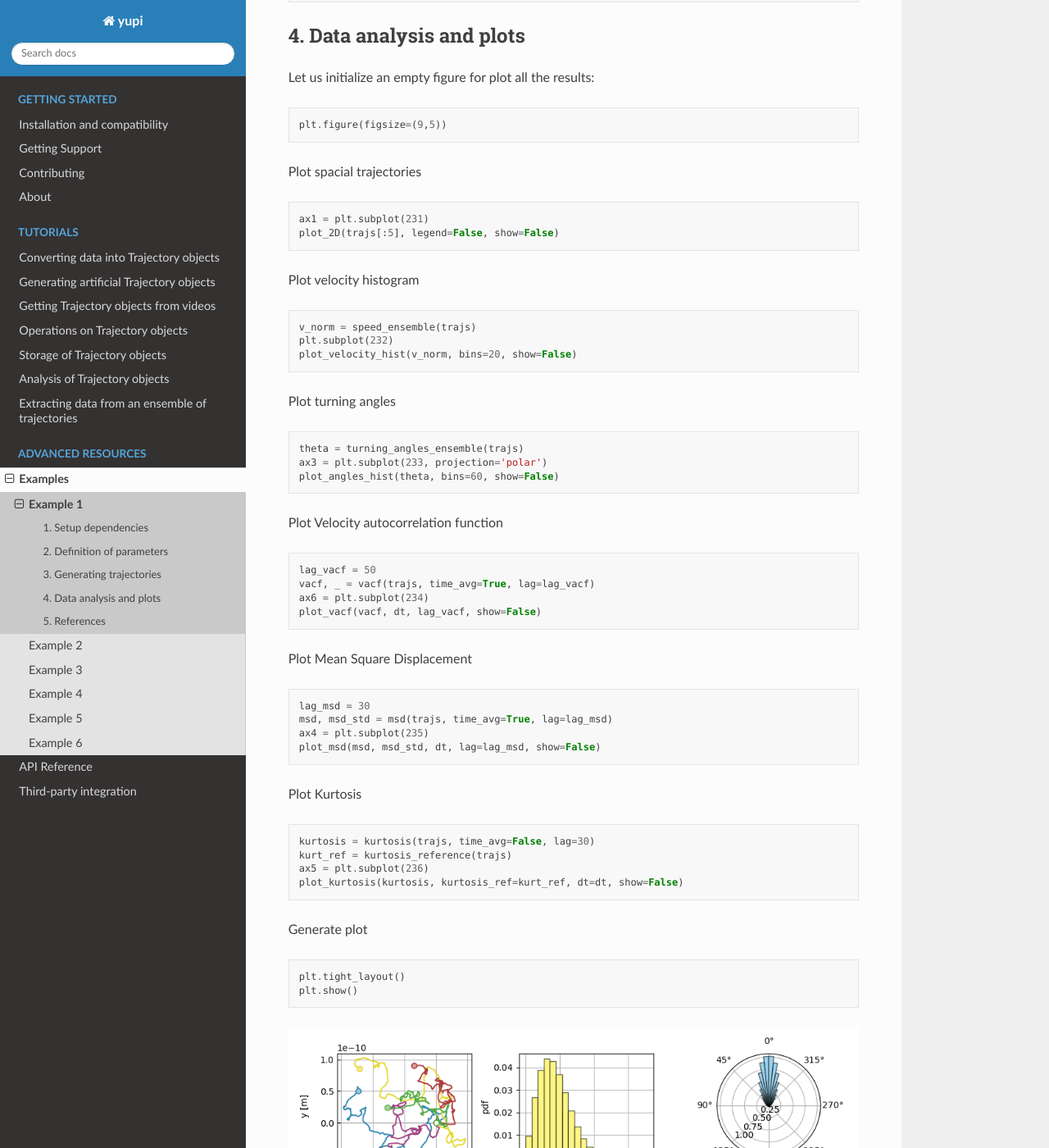
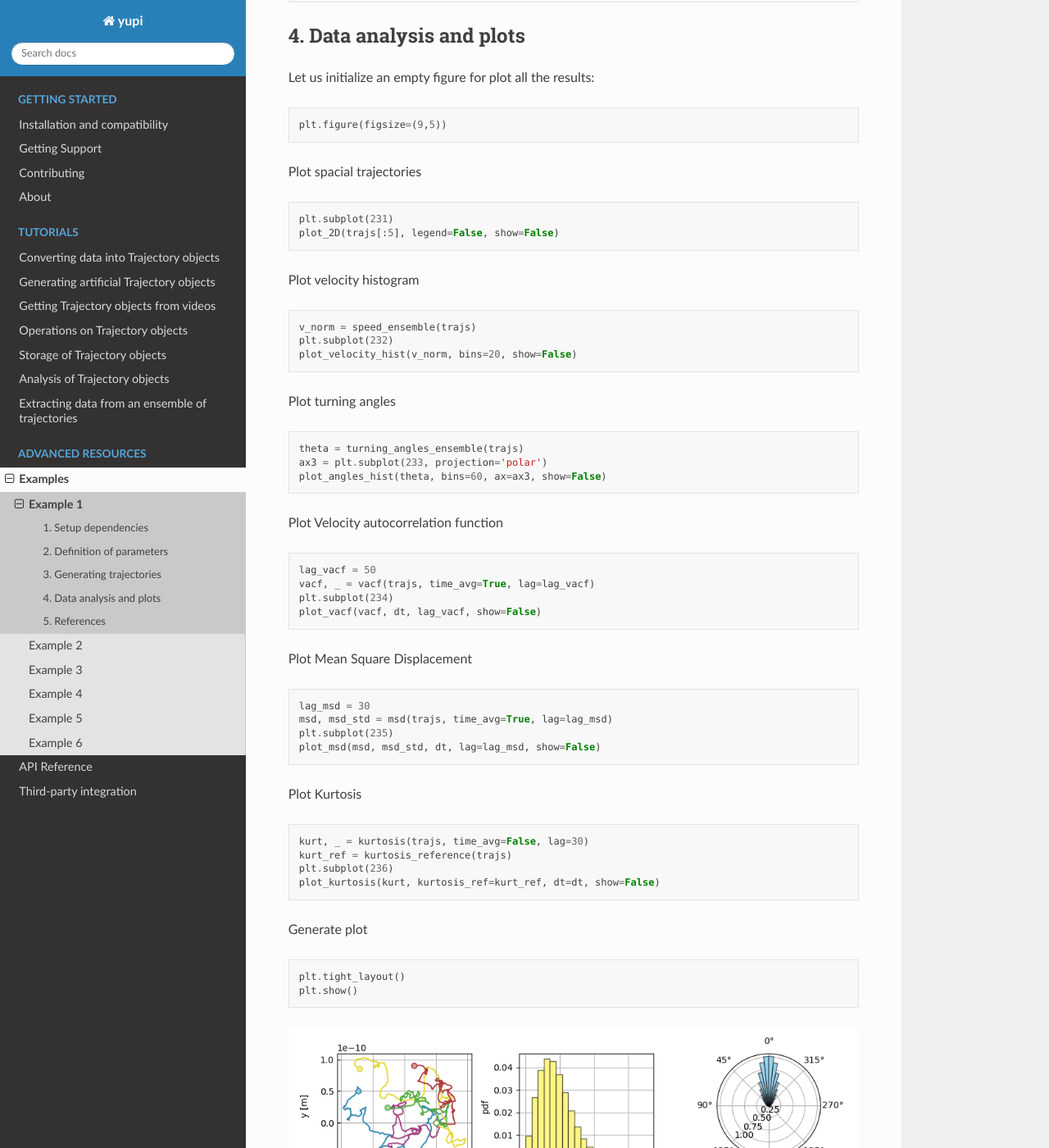
Before and after one commit to yupidevs/yupi, a Sphinx documentation site: the page built from docs/source/examples/example1.rst, in a window 1280 px wide and 1400 px high, scrolled down 1923 px. Shown: the whole window at 82% size. Built offline with Sphinx 7.4.7 and the Read the Docs theme 2.0.0, drawn with Linux system fonts in a browser that asks for light colours.

Commit message:
Fix example 001 in docs

```diff
--- a/docs/source/examples/example1.rst
+++ b/docs/source/examples/example1.rst
@@ -125,7 +125,7 @@ Plot spacial trajectories
 
 .. code-block:: python
 
-   ax1 = plt.subplot(231)
+   plt.subplot(231)
    plot_2D(trajs[:5], legend=False, show=False)
 
 Plot velocity histogram
@@ -142,7 +142,7 @@ Plot turning angles
 
    theta = turning_angles_ensemble(trajs)
    ax3 = plt.subplot(233, projection='polar')
-   plot_angles_hist(theta, bins=60, show=False)
+   plot_angles_hist(theta, bins=60, ax=ax3, show=False)
 
 
 Plot Velocity autocorrelation function
@@ -151,7 +151,7 @@ Plot Velocity autocorrelation function
 
    lag_vacf = 50
    vacf, _ = vacf(trajs, time_avg=True, lag=lag_vacf)
-   ax6 = plt.subplot(234)
+   plt.subplot(234)
    plot_vacf(vacf, dt, lag_vacf, show=False)
 
 
@@ -161,17 +161,17 @@ Plot Mean Square Displacement
 
    lag_msd = 30
    msd, msd_std = msd(trajs, time_avg=True, lag=lag_msd)
-   ax4 = plt.subplot(235)
+   plt.subplot(235)
    plot_msd(msd, msd_std, dt, lag=lag_msd, show=False)
 
 Plot Kurtosis
 
 .. code-block:: python
 
-   kurtosis = kurtosis(trajs, time_avg=False, lag=30)
+   kurt, _ = kurtosis(trajs, time_avg=False, lag=30)
    kurt_ref = kurtosis_reference(trajs)
-   ax5 = plt.subplot(236)
-   plot_kurtosis(kurtosis, kurtosis_ref=kurt_ref, dt=dt, show=False)
+   plt.subplot(236)
+   plot_kurtosis(kurt, kurtosis_ref=kurt_ref, dt=dt, show=False)
 
 
 Generate plot
```
